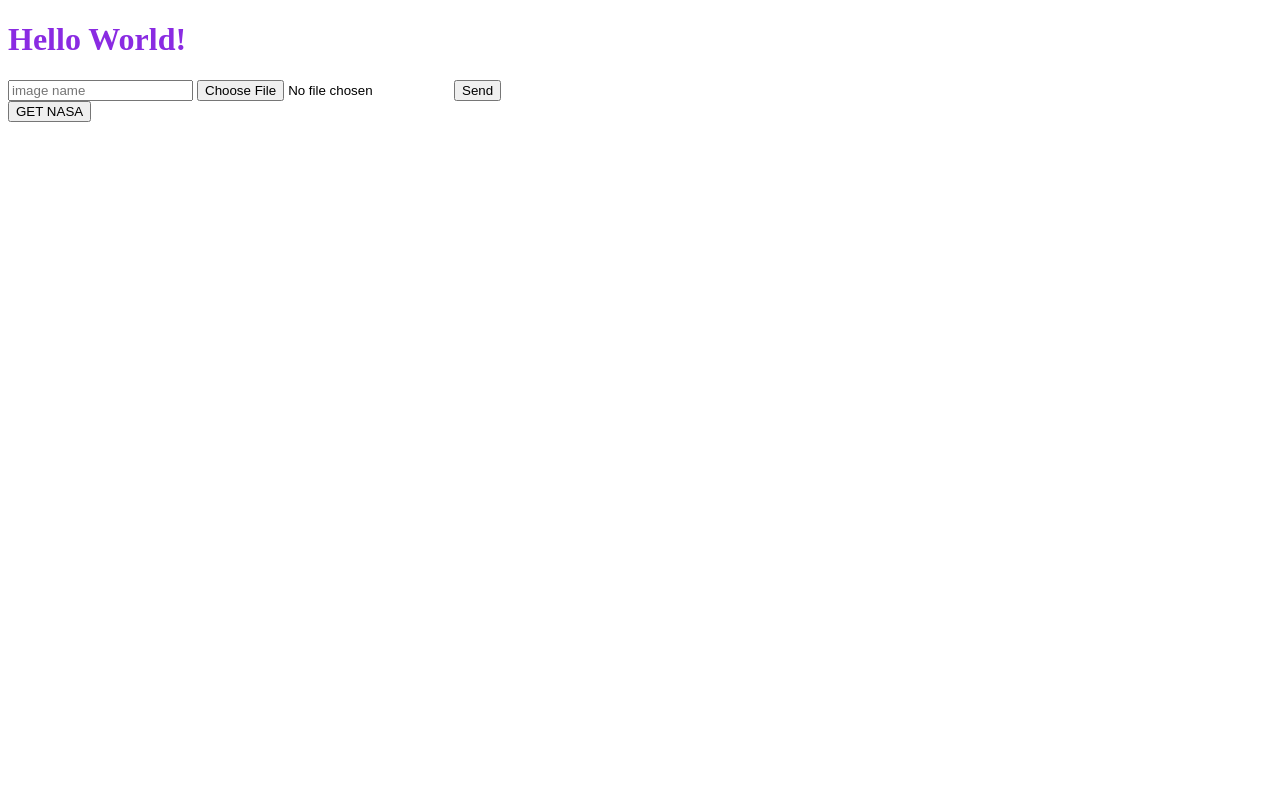
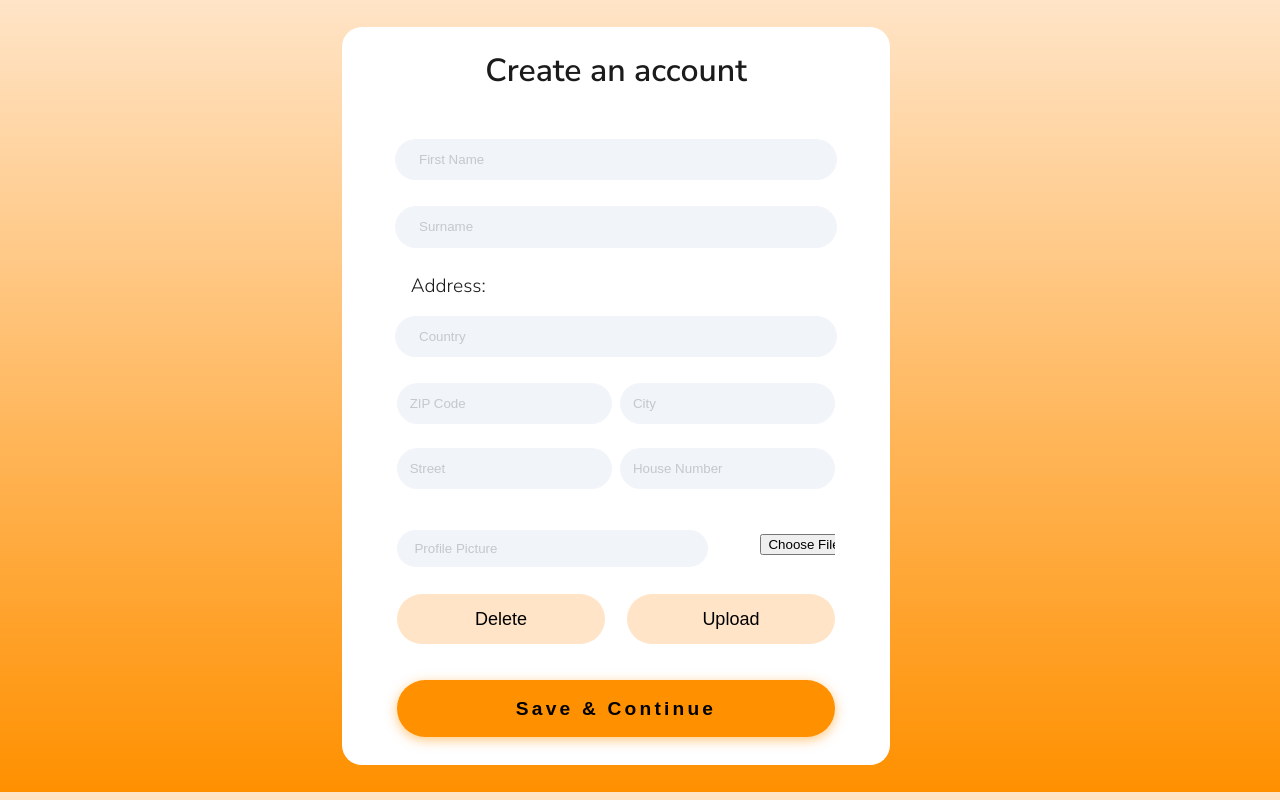
Before and after one commit to gyorizsuzs/backend-practice, a plain HTML site: page frontend/index.html in a window 1280 px wide. Drawn offline with Linux system fonts and the light colour scheme.

Commit message:
base design

```diff
--- a/frontend/index.html
+++ b/frontend/index.html
@@ -4,24 +4,71 @@
     <meta charset="UTF-8" />
     <meta http-equiv="X-UA-Compatible" content="IE=edge" />
     <meta name="viewport" content="width=device-width, initial-scale=1.0" />
-    <!-- <link rel="stylesheet" href="style.css" />
-    <scrip src="script.js"></script> -->
-
+    <link rel="preconnect" href="https://fonts.googleapis.com" />
+    <link rel="preconnect" href="https://fonts.gstatic.com" crossorigin />
+    <link
+      href="https://fonts.googleapis.com/css2?family=Nunito+Sans:wght@300;600&display=swap"
+      rel="stylesheet"
+    />
     <link rel="stylesheet" href="public/style2.css" />
     <script src="public/script2.js"></script>
 
-    <title>Practice</title>
+    <title>Profile</title>
   </head>
   <body>
     <div id="root">
-      <h1>Hello World!</h1>
+      <div id="form">
+        <h1>Create an account</h1>
 
-      <form action="">
-        <input type="text" placeholder="image name" />
-        <input type="file" />
-        <button>Send</button>
-      </form>
-      <button id="get-nasa">GET NASA</button>
+        <form action="">
+          <input
+            type="text"
+            class="firstName"
+            placeholder="First Name"
+            required
+          />
+          <input type="text" class="surname" placeholder="Surname" required />
+          <label for="" class="address">Address:</label>
+          <input type="text" class="country" placeholder="Country" required />
+
+          <div id="city">
+            <input
+              type="text"
+              class="zipCode"
+              placeholder="ZIP Code"
+              required
+            />
+            <input type="text" class="city" placeholder="City" required />
+          </div>
+
+          <div id="street">
+            <input type="text" class="street" placeholder="Street" required />
+            <input
+              type="number"
+              class="houseNumber"
+              placeholder="House Number"
+              required
+            />
+          </div>
+
+          <div class="buttons">
+            <div class="outer">
+              <input
+                type="text"
+                id="profile"
+                placeholder="Profile Picture"
+                required
+              />
+              <input type="file" id="picture" />
+            </div>
+            <div class="inner">
+              <input id="reset" type="reset" value="Delete" />
+              <button>Upload</button>
+            </div>
+          </div>
+        </form>
+        <button id="get-nasa">Save & Continue</button>
+      </div>
     </div>
   </body>
 </html>
--- a/frontend/public/style2.css
+++ b/frontend/public/style2.css
@@ -1,3 +1,158 @@
 h1 {
-  color: blueviolet;
+  color: rgb(27, 27, 27);
 }
+
+body {
+  height: 97vh;
+  width: 95vw;
+  display: flex;
+  background-image: linear-gradient(rgb(255, 228, 199), rgb(255, 144, 0));
+}
+
+#root {
+  height: 100%;
+  width: 100%;
+  display: flex;
+  flex-direction: column;
+  justify-content: center;
+  align-items: center;
+}
+
+#form {
+  height: 95%;
+  width: 45%;
+  border-radius: 20px;
+  font-family: 'Nunito Sans', sans-serif;
+  display: flex;
+  flex-direction: column;
+  align-items: center;
+  background-color: white;
+}
+
+form {
+  height: 100%;
+  width: 100%;
+  display: flex;
+  flex-direction: column;
+  justify-content: space-evenly;
+  align-items: center;
+}
+
+.firstName,
+.surname,
+.country {
+  height: 7%;
+  width: 80%;
+  border-radius: 50px;
+  border: none;
+  background-color: rgb(241, 244, 248);
+}
+
+.firstName::placeholder,
+.surname::placeholder,
+.country::placeholder,
+.city::placeholder,
+.zipCode::placeholder,
+.street::placeholder,
+.houseNumber::placeholder {
+  padding-left: 5%;
+  color: rgba(27, 27, 27, 0.202);
+}
+
+#city,
+#street {
+  height: 7%;
+  width: 80%;
+  gap: 2%;
+  border: none;
+  display: flex;
+}
+
+.city,
+.zipCode,
+.street,
+.houseNumber {
+  height: 100%;
+  width: 100%;
+  border-radius: 50px;
+  border: none;
+  background-color: rgb(241, 244, 248);
+}
+
+.buttons {
+  height: 25%;
+  width: 80%;
+  display: flex;
+  flex-direction: column;
+  align-items: center;
+}
+
+.outer,
+.inner {
+  width: 100%;
+  height: 70%;
+  gap: 5%;
+  display: flex;
+  flex-direction: row;
+  align-items: center;
+  justify-content: space-between;
+}
+
+/* #reset {
+  height: 3rem;
+  width: 8rem;
+  align-content: center;
+} */
+
+button,
+#reset {
+  height: 70%;
+  width: 80%;
+  align-content: center;
+  border-radius: 50px;
+  border: none;
+  background-color: rgb(255, 228, 199);
+  font-size: large;
+  cursor: pointer;
+}
+
+label {
+  height: 3%;
+  width: 80%;
+  margin-left: 5%;
+  font-size: 1.2rem;
+  color: rgb(27, 27, 27);
+}
+
+#profile {
+  height: 50%;
+  width: 70%;
+  border-radius: 50px;
+  border: none;
+  background-color: rgb(241, 244, 248);
+}
+
+#profile::placeholder {
+  padding-left: 5%;
+  color: rgba(27, 27, 27, 0.202);
+}
+
+#picture {
+  height: 40%;
+  width: 17%;
+  display: flex;
+  align-content: center;
+  cursor: pointer;
+}
+
+#get-nasa {
+  margin-bottom: 5%;
+  height: 10%;
+  width: 80%;
+  background-color: rgb(255, 144, 0);
+  box-shadow: rgba(255, 145, 0, 0.5) 0px 3px 12px;
+  font-size: larger;
+  font-weight: 600;
+  letter-spacing: 0.2rem;
+  cursor: pointer;
+}
--- a/frontend/script.js
+++ /dev/null
@@ -1,3 +0,0 @@
-window.addEventListener("load", () => {
-  console.log("Loaded");
-});
--- a/frontend/style.css
+++ /dev/null
@@ -1,3 +0,0 @@
-h1 {
-  color: aqua;
-}
```
Also changed, not shown: backend/server.js (+5 -2 lines), frontend/public/zsu.jpg (deleted).
